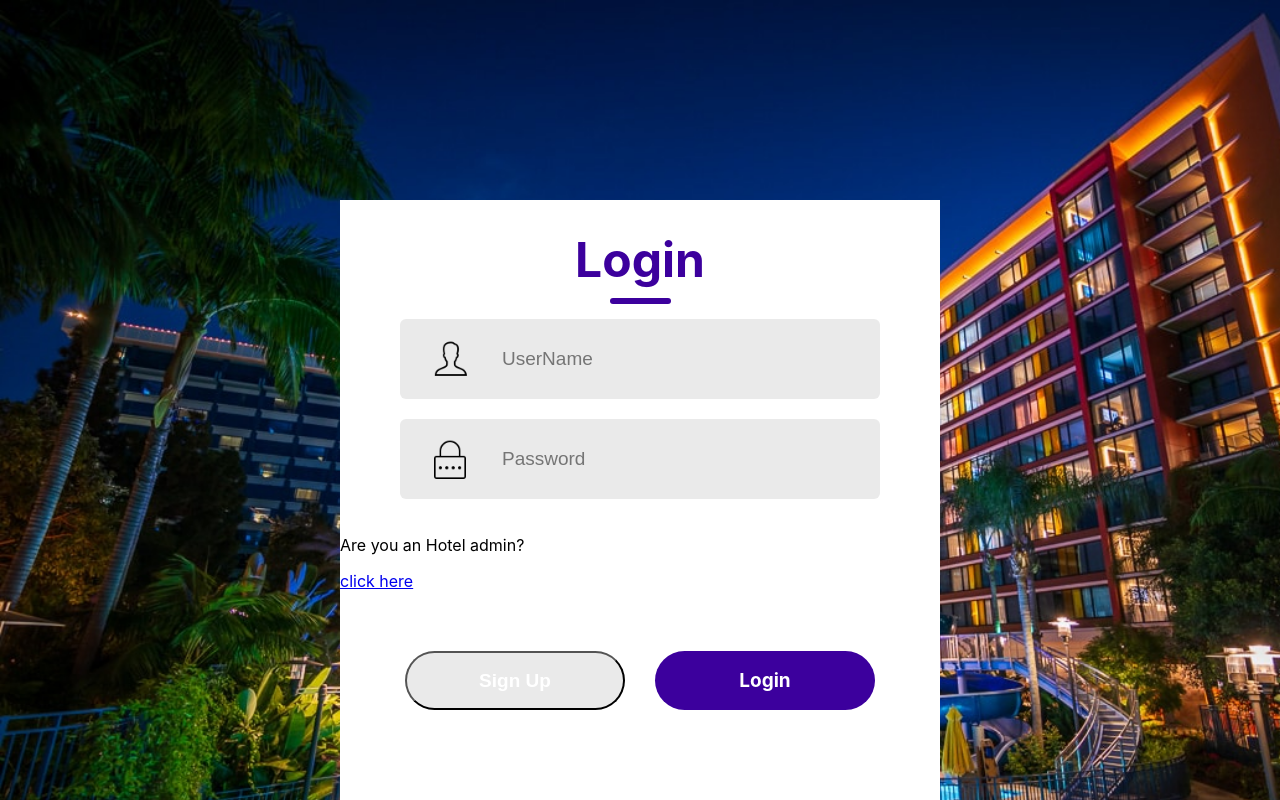
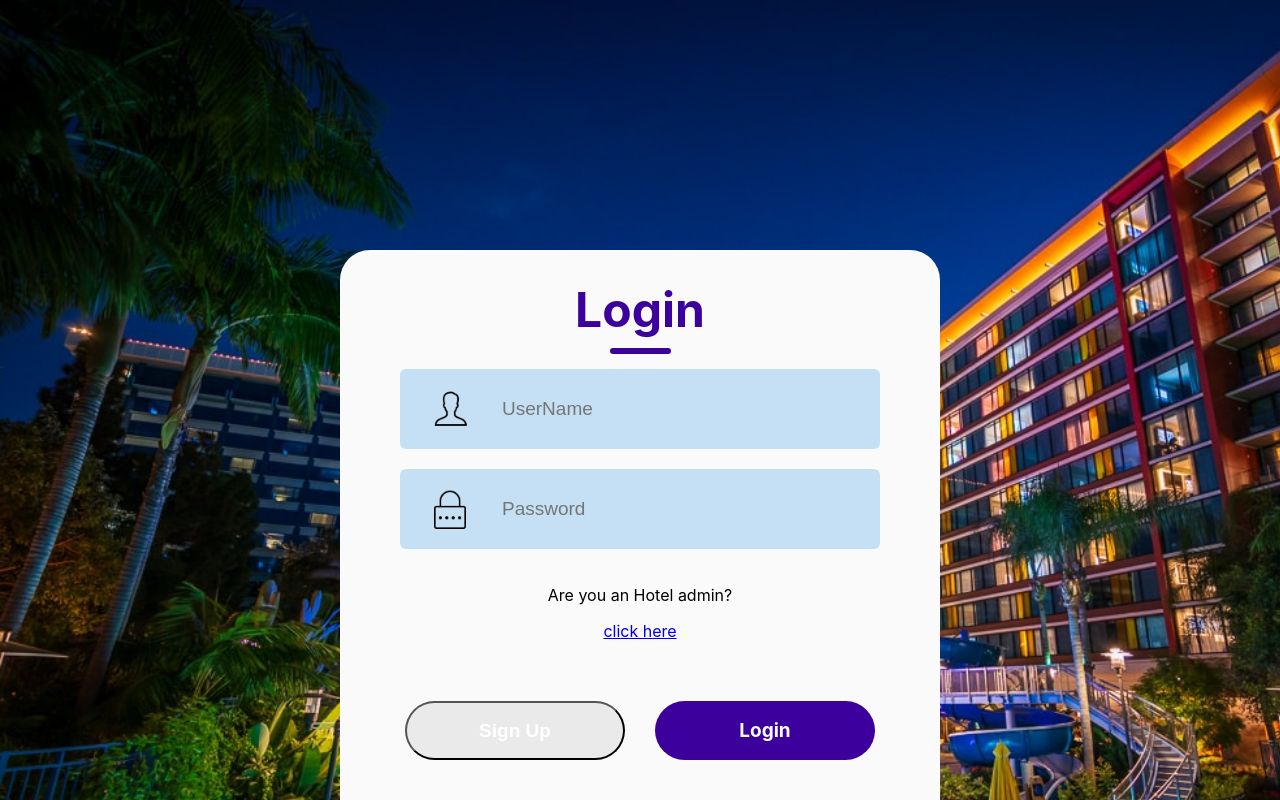
Before and after one commit to ReyhaneRamezani25/SE, a React (Create React App) app in the folder react/: page / in a window 1280 px wide. Shown: the top 800 px of the page. Built offline with nearby package versions, Linux system fonts and the light colour scheme.

Commit message:
LoginSignUp.css updated

```diff
--- a/react/src/Components/LoginSignUp/LoginSignUp.css
+++ b/react/src/Components/LoginSignUp/LoginSignUp.css
@@ -2,12 +2,22 @@
     display: flex;
     flex-direction: column;
     margin: auto;
-    margin-top: 200px;
+    margin-top: 250px;
     width: 600px;
-    background: #fff;
+    background:#fafafa;
     padding-bottom: 30px;
+    border-radius: 30px;
 
-
+}
+.container p{
+    display: flex;
+    align-items: center;
+    justify-content: center;
+}
+.container a{
+    display: flex;
+    align-items: center;
+    justify-content: center;
 }
 .header{
     display: flex;
@@ -43,7 +53,7 @@
     margin-bottom: 20px;
     width: 480px;
     height: 80px;
-    background: #eaeaea;
+    background: #c5e0f5;
     border-radius: 6px;
 }
 .input img{
@@ -91,4 +101,5 @@
     align-items: center;
     justify-content: center;
     color: red;
+    font-size: 19px;
 }
```
